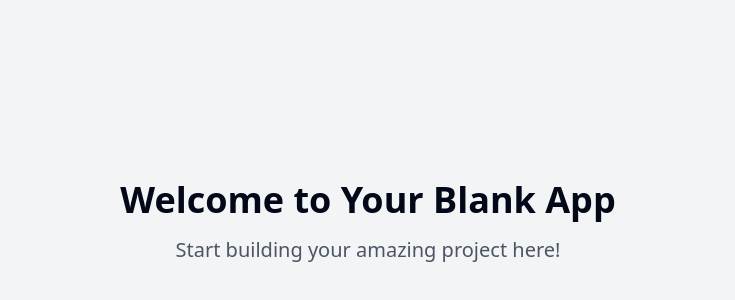
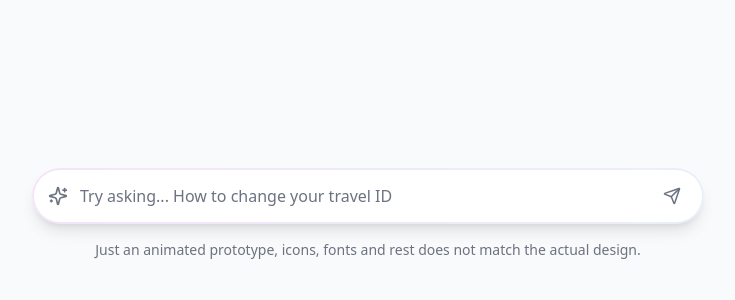
Before and after one commit to nevenkiwi/shimmer-input-reveal, a React (Vite) app: page / in a window 1280 px wide. Shown: the part 178-478 px from the top of the page, without its empty margins (272-1007 px from the left). Built offline with nearby package versions, Linux system fonts and the light colour scheme.

Commit message:
Reverted to commit 0be02b7219d30d95f2c130eb2060cb3f24715930

```diff
--- /dev/null
+++ b/src/components/AnimatedInput.tsx
@@ -0,0 +1,124 @@
+import React, { useState, useEffect, useRef } from "react";
+import { cn } from "@/lib/utils";
+import { Send, Sparkles } from "lucide-react";
+
+interface AnimatedInputProps {
+  onSubmit?: (value: string) => void;
+  className?: string;
+}
+
+const placeholderPrefixText = "Try asking...";
+const placeholderTexts = [
+  "How to request a refund for your flight?",
+  "How to change your travel ID number?",
+  "How to check-in online with the airline?",
+  "How to request special assistance?"
+];
+
+const AnimatedInput: React.FC<AnimatedInputProps> = ({
+  onSubmit,
+  className
+}) => {
+  const [inputValue, setInputValue] = useState("");
+  const [currentPlaceholderIndex, setCurrentPlaceholderIndex] = useState(0);
+  const [displayText, setDisplayText] = useState("");
+  const [isTyping, setIsTyping] = useState(true);
+  const [showGradientBorder, setShowGradientBorder] = useState(true);
+
+  const timeoutRef = useRef<NodeJS.Timeout | null>(null);
+
+  // Fade away gradient border after initial load
+  useEffect(() => {
+    const timer = setTimeout(() => {
+      setShowGradientBorder(false);
+    }, 5000); // Extended to 5 seconds to give more time to see the flowing animation
+
+    return () => clearTimeout(timer);
+  }, []);
+
+  // Typewriter animation effect
+  useEffect(() => {
+    const currentText = placeholderTexts[currentPlaceholderIndex];
+
+    if (isTyping) {
+      if (displayText.length < currentText.length) {
+        // Typing phase - add one character at a time (reduced from 100 to 50ms)
+        timeoutRef.current = setTimeout(() => {
+          setDisplayText(currentText.substring(0, displayText.length + 1));
+        }, 50);
+      } else {
+        // Finished typing - pause before starting to erase (reduced from 2000 to 1000ms)
+        timeoutRef.current = setTimeout(() => {
+          setIsTyping(false);
+        }, 1000);
+      }
+    } else {
+      if (displayText.length > 0) {
+        // Erasing phase - remove one character at a time (reduced from 50 to 25ms)
+        timeoutRef.current = setTimeout(() => {
+          setDisplayText(displayText.substring(0, displayText.length - 1));
+        }, 25);
+      } else {
+        // Finished erasing - move to next text and start typing again
+        setCurrentPlaceholderIndex((prev) => (prev + 1) % placeholderTexts.length);
+        setIsTyping(true);
+      }
+    }
+
+    return () => {
+      if (timeoutRef.current) {
+        clearTimeout(timeoutRef.current);
+      }
+    };
+  }, [displayText, isTyping, currentPlaceholderIndex]);
+
+  const handleSubmit = (e: React.FormEvent) => {
+    e.preventDefault();
+    if (inputValue.trim() && onSubmit) {
+      onSubmit(inputValue);
+      setInputValue("");
+    }
+  };
+
+  return (
+    <form onSubmit={handleSubmit} className={cn("relative w-full max-w-2xl transition-all duration-500 rounded-full overflow-hidden", className)}>
+      {/* Glowing border animation container */}
+      <div className={cn(
+        "absolute inset-0 rounded-full transition-opacity duration-1000 opacity-0",
+        showGradientBorder && "opacity-100"
+      )}>
+        {/* Outer glow wrapper */}
+        <div className="absolute -inset-2 rounded-full blur-md bg-gradient-to-r from-[#E978F3] to-[#83F0E0] animate-liquid-flow opacity-70" />
+
+        {/* Inner gradient border */}
+        <div className="absolute inset-0 rounded-full bg-gradient-to-r from-[#E978F3] to-[#83F0E0] animate-liquid-flow" />
+      </div>
+
+      {/* Inner content background */}
+      <div className="absolute inset-[2px] bg-white dark:bg-black rounded-full" />
+
+      {/* Input and button container */}
+      <div className="relative flex items-center rounded-full">
+        <div className="flex items-center justify-center w-10 h-10 pl-3">
+          <Sparkles className="w-5 h-5 text-gray-500" />
+        </div>
+        <input
+          type="text"
+          value={inputValue}
+          onChange={e => setInputValue(e.target.value)}
+          className="flex-1 h-14 bg-transparent border-none outline-none text-gray-700 dark:text-gray-200 px-2 placeholder:text-gray-500 dark:placeholder:text-gray-400"
+          placeholder={`${placeholderPrefixText} ${displayText}`}
+        />
+        <button
+          type="submit"
+          className="flex items-center justify-center w-10 h-10 mr-3 text-gray-500 hover:text-gray-800 dark:hover:text-gray-200 transition-colors"
+          disabled={!inputValue.trim()}
+        >
+          <Send size={18} />
+        </button>
+      </div>
+    </form>
+  );
+};
+
+export default AnimatedInput;
--- a/src/index.css
+++ b/src/index.css
@@ -1,3 +1,4 @@
+
 @tailwind base;
 @tailwind components;
 @tailwind utilities;
@@ -99,3 +100,29 @@
     @apply bg-background text-foreground;
   }
 }
+
+@keyframes fade-out {
+  0% {
+    opacity: 1;
+  }
+  100% {
+    opacity: 0;
+  }
+}
+
+@keyframes fade-in {
+  0% {
+    opacity: 0;
+  }
+  100% {
+    opacity: 1;
+  }
+}
+
+.animate-fade-out {
+  animation: fade-out 0.5s ease-out forwards;
+}
+
+.animate-fade-in {
+  animation: fade-in 0.5s ease-out forwards;
+}
--- a/src/pages/Index.tsx
+++ b/src/pages/Index.tsx
@@ -1,11 +1,27 @@
-// Update this page (the content is just a fallback if you fail to update the page)
+import AnimatedInput from "@/components/AnimatedInput";
+import { toast } from "sonner";
 
 const Index = () => {
+  const handleSubmit = (question: string) => {
+    toast.success("Question submitted: " + question);
+    console.log("Question submitted:", question);
+  };
+
   return (
-    <div className="min-h-screen flex items-center justify-center bg-gray-100">
-      <div className="text-center">
-        <h1 className="text-4xl font-bold mb-4">Welcome to Your Blank App</h1>
-        <p className="text-xl text-gray-600">Start building your amazing project here!</p>
+    <div className="min-h-screen flex flex-col items-center justify-center p-4 bg-gray-50 dark:bg-gray-900">
+      <div className="w-full max-w-2xl mb-8">
+
+
+      </div>
+
+      <AnimatedInput onSubmit={handleSubmit} className="shadow-lg" />
+
+      <div className="mt-4 text-center text-sm text-gray-500 dark:text-gray-400">
+        Just an animated prototype, icons, fonts and rest does not match the actual design.
+      </div>
+
+      <div className="mt-12 w-full max-w-2xl">
+
       </div>
     </div>
   );
--- a/tailwind.config.ts
+++ b/tailwind.config.ts
@@ -1,3 +1,4 @@
+
 import type { Config } from "tailwindcss";
 
 export default {
@@ -84,11 +85,44 @@ export default {
 					to: {
 						height: '0'
 					}
+				},
+				'fade-in': {
+					'0%': {
+						opacity: '0'
+					},
+					'100%': {
+						opacity: '1'
+					}
+				},
+				'fade-out': {
+					'0%': {
+						opacity: '1'
+					},
+					'100%': {
+						opacity: '0'
+					}
+				},
+				'liquid-flow': {
+					'0%': {
+						backgroundPosition: '0% 50%',
+						backgroundSize: '200% 200%'
+					},
+					'50%': {
+						backgroundPosition: '100% 50%',
+						backgroundSize: '200% 200%'
+					},
+					'100%': {
+						backgroundPosition: '0% 50%',
+						backgroundSize: '200% 200%'
+					}
 				}
 			},
 			animation: {
 				'accordion-down': 'accordion-down 0.2s ease-out',
-				'accordion-up': 'accordion-up 0.2s ease-out'
+				'accordion-up': 'accordion-up 0.2s ease-out',
+				'fade-in': 'fade-in 0.5s ease-out',
+				'fade-out': 'fade-out 0.5s ease-out',
+				'liquid-flow': 'liquid-flow 3s ease-in-out infinite'
 			}
 		}
 	},
```
